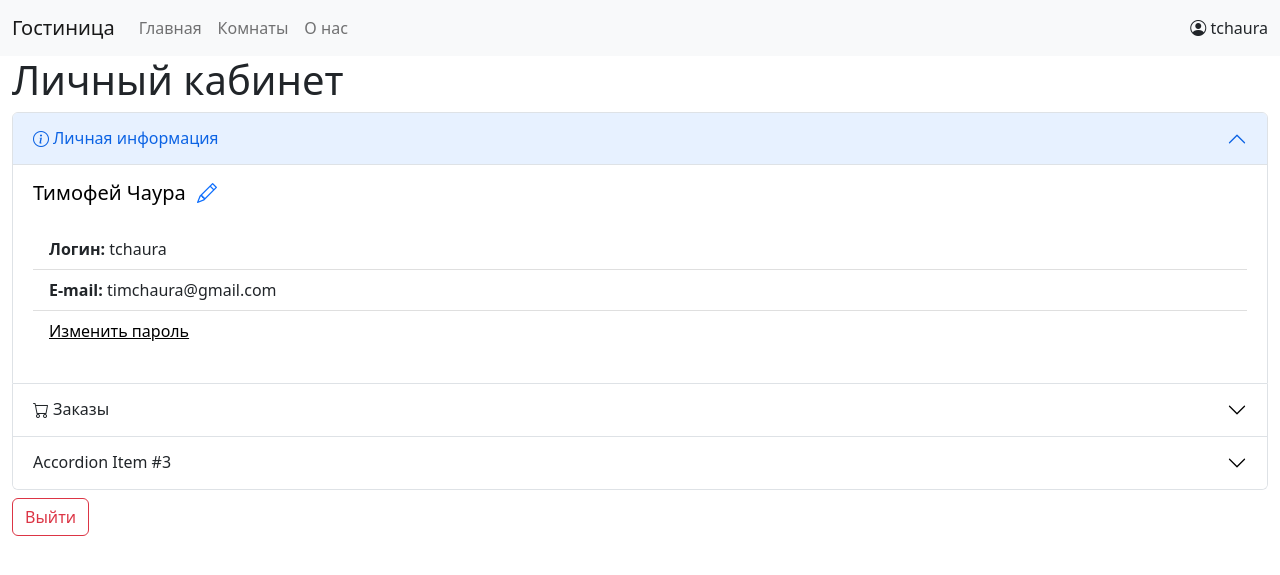
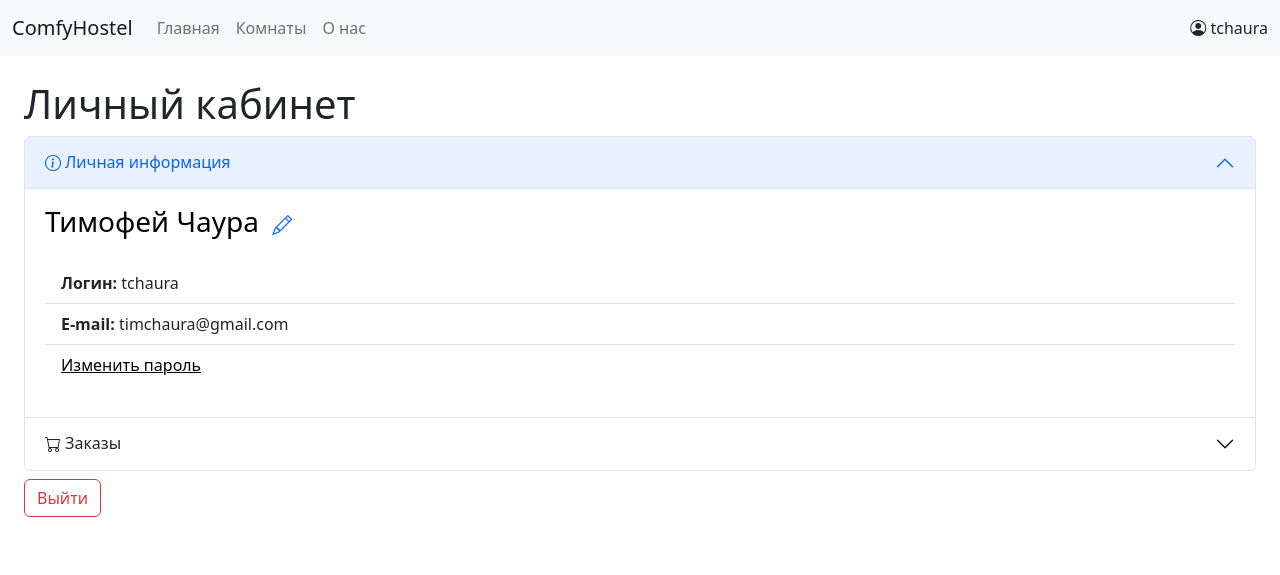
Before and after one commit to tchaura/django-hotel-project, a Django app: page /accounts/profile/ in a window 1280 px wide. Shown: the top 575 px of the page. Run offline with Django 4.2, Linux system fonts and the light colour scheme; a user stored in the database is signed in; data comes from the database, SQL or seed files in the repository; both versions use the stored data as it was after the commit; parts of the project's set-up code (start-up, migrations or seed data) failed here and were passed over; some libraries are stand-ins or nearby versions.

Commit message:
+ about page + some edits beta release

```diff
--- a/djangoHotelProject/urls.py
+++ b/djangoHotelProject/urls.py
@@ -17,7 +17,7 @@ from django.contrib import admin
 from django.urls import path
 from django.urls import include
 from django.views.generic import RedirectView
-from home.views import profile, register, password_reset
+from home.views import profile, register, password_reset, about
 from home.views import user_login
 from django.contrib.auth.views import LoginView
 
@@ -30,5 +30,6 @@ urlpatterns = [
     path('accounts/login/', user_login, name='login'),
     path('accounts/register/', register, name='register'),
     path('accounts/', include('django.contrib.auth.urls')),
-    path('password_reset/', password_reset, name='password_reset')
+    path('password_reset/', password_reset, name='password_reset'),
+    path('about/', about, name='about')
 ]
--- a/home/static/css/styles.css
+++ b/home/static/css/styles.css
@@ -1,3 +1,7 @@
 
 
 /*# sourceMappingURL=styles.css.map */
+@font-face {
+    font-family: "Gwendolyn";
+    src: url('Gwendolyn.ttf') format("truetype");
+}
--- a/home/templates/base_generic.html
+++ b/home/templates/base_generic.html
@@ -17,12 +17,13 @@
 <script src="https://cdn.jsdelivr.net/npm/bootstrap@5.2.0/dist/js/bootstrap.bundle.min.js" integrity="sha384-A3rJD856KowSb7dwlZdYEkO39Gagi7vIsF0jrRAoQmDKKtQBHUuLZ9AsSv4jD4Xa" crossorigin="anonymous"></script>
 </head>
 <style>.asteriskField { display: none; }
+
     </style>
 <body>
 {% block navbar %}
 <nav class="navbar navbar-expand-lg bg-light">
                 <div class="container-fluid">
-                    <a class="navbar-brand" href="{% url "index" %}">Гостиница</a>
+                    <a class="navbar-brand" href="{% url "index" %}">ComfyHostel</a>
                     <button class="navbar-toggler" type="button" data-bs-toggle="collapse" data-bs-target="#navbarSupportedContent" aria-controls="navbarSupportedContent" aria-expanded="false" aria-label="Toggle navigation">
                         <span class="navbar-toggler-icon"></span>
                     </button>
@@ -35,7 +36,7 @@
                                 <a class="nav-link {% if request.path == '/home/rooms/' %} active {% endif %}" href="{% url 'rooms' %}">Комнаты</a>
                             </li>
                             <li class="nav-item">
-                                <a class="nav-link {% if request.path == '/about/' %} active {% endif %}" href="#">О нас</a>
+                                <a class="nav-link {% if request.path == '/about/' %} active {% endif %}" href="{% url 'about' %}">О нас</a>
                             </li>
                         </ul>
                         <div class="nav-item"><a class="nav-link" href="{% url 'profile' %}"><i class="bi bi-person-circle"></i> {% if user.is_authenticated %} {{ user.get_username }}{% else %}Личный кабинет{% endif %}</a></div>
@@ -43,7 +44,7 @@
                 </div>
             </nav>
 {% endblock %}
-<div class="container-fluid">
+<div class="container-fluid p-4">
     <div class="row">
         <div class="col">
         {% block content %}
--- a/home/views.py
+++ b/home/views.py
@@ -253,3 +253,6 @@ def password_reset(request):
                     return redirect ("/password_reset/done/")
     password_reset_form = PasswordResetForm()
     return render(request=request, template_name="registration/password_reset_form.html", context={"password_reset_form":password_reset_form})
+
+def about(request):
+    return render(request, 'about.html')
--- a/templates/profile.html
+++ b/templates/profile.html
@@ -43,7 +43,7 @@
                                     </div>
                                     <div class="col-sm-auto mb-1"><button value="submit" type="submit" name="saveName" class="btn btn-primary">Сохранить</button></div>
                                 {% else %}
-                                    <h5 class="h5">{{ user.first_name }} {{ user.last_name }} <button type="submit" name="editName" value="edit" style="border:0 solid #cccccc; background: none;"><i class="bi bi-pencil text-primary"></i></button></h5>
+                                    <h5 class="h3">{{ user.first_name }} {{ user.last_name }} <button type="submit" name="editName" value="edit" style="border:0 solid #cccccc; background: none;"><i class="bi bi-pencil text-primary fs-5"></i></button></h5>
                                 {% endif %}
                             </form>
                             <div class="list-group-item"><strong>Логин:</strong> {{ user.username }}</div>
@@ -118,18 +118,6 @@
                     </div>
                 </div>
             </div>
-            <div class="accordion-item">
-                <h2 class="accordion-header" id="headingThree">
-                    <button class="accordion-button collapsed" type="button" data-bs-toggle="collapse" data-bs-target="#collapseThree" aria-expanded="false" aria-controls="collapseThree">
-                        Accordion Item #3
-                    </button>
-                </h2>
-                <div id="collapseThree" class="accordion-collapse collapse" aria-labelledby="headingThree" data-bs-parent="#accordionExample">
-                    <div class="accordion-body">
-                        <strong>This is the third item's accordion body.</strong> It is hidden by default, until the collapse plugin adds the appropriate classes that we use to style each element. These classes control the overall appearance, as well as the showing and hiding via CSS transitions. You can modify any of this with custom CSS or overriding our default variables. It's also worth noting that just about any HTML can go within the <code>.accordion-body</code>, though the transition does limit overflow.
-                    </div>
-                </div>
-            </div>
         </div>
 
 
```
Also changed, not shown: home/templates/home.html (+2 -9 lines), db.sqlite3, home/static/css/Gwendolyn.ttf (added). Lines whose indentation alone changed are shown as unchanged.
